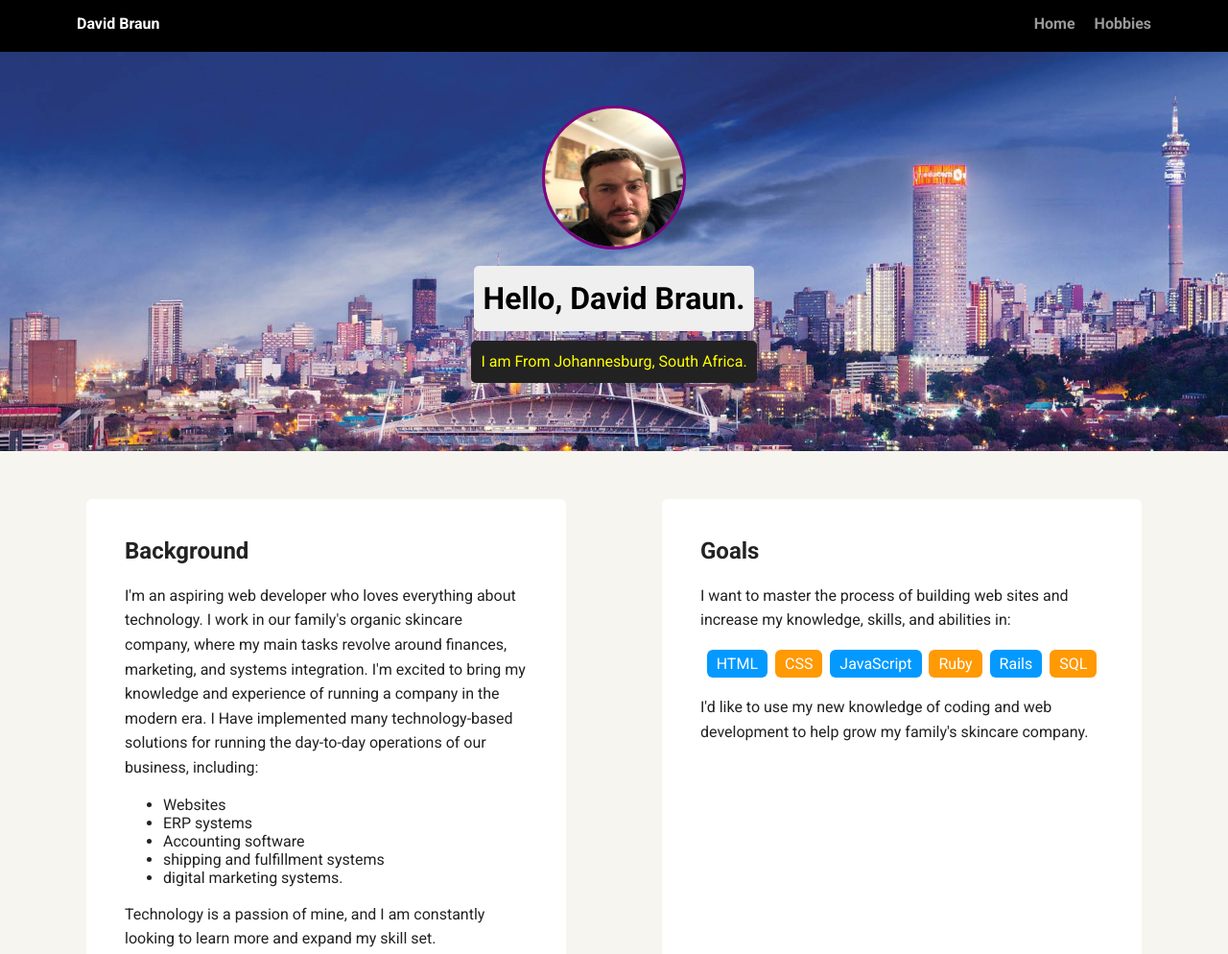
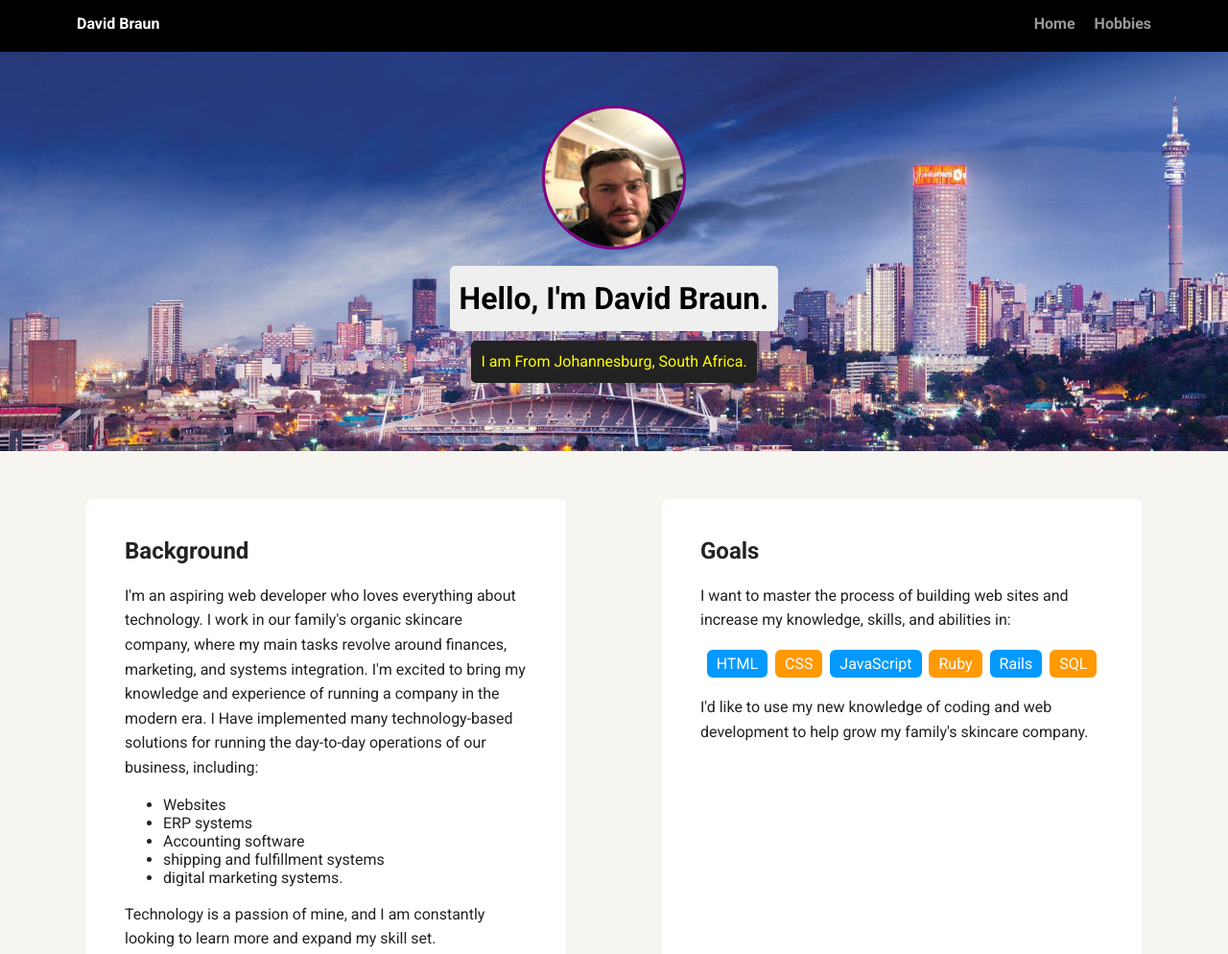
Before and after one commit to David007770/portfolio_update_v1, a plain HTML site: page index.html in a window 1280 px wide. Shown: the top 994 px of the page at 96% size. Drawn offline with Linux system fonts and the light colour scheme; a web font is replaced by a local one.

Commit message:
Update index.html

```diff
--- a/index.html
+++ b/index.html
@@ -17,7 +17,7 @@
 
     <header>
       <img src="images/Me.jpeg" alt="A Picture of David Braun" class="profile-image">
-      <h1 class="tag name">Hello, David Braun.</h1>
+      <h1 class="tag name">Hello, I'm David Braun.</h1>
       <p class="tag location">I am From Johannesburg, South Africa.</p>
     </header>
 
```
